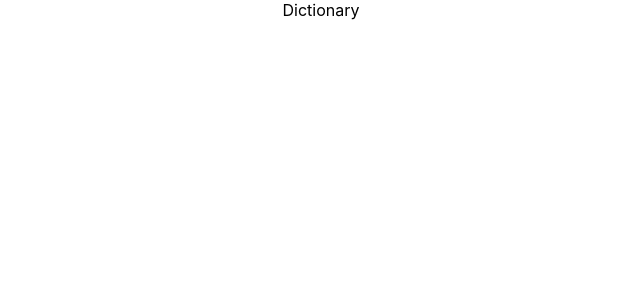
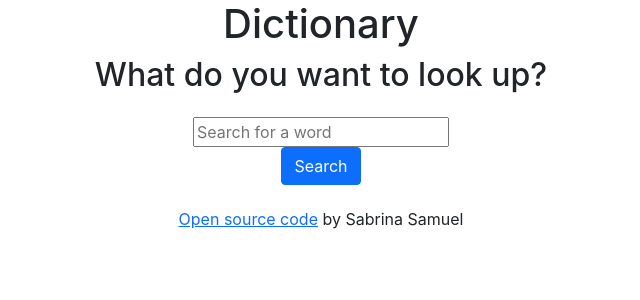
Before and after one commit to ssrome/dictionary-react, a React (Create React App) app: page / in a window 1280 px wide. Shown: the top 300 px of the page, without its empty margins (319-959 px from the left). Built offline with nearby package versions, Linux system fonts and the light colour scheme.

Commit message:
Added search engine

```diff
--- a/public/index.html
+++ b/public/index.html
@@ -10,6 +10,13 @@
       content="Web site created using create-react-app"
     />
     <link rel="apple-touch-icon" href="%PUBLIC_URL%/logo192.png" />
+
+    <link
+      href="https://cdn.jsdelivr.net/npm/bootstrap@5.0.0-beta3/dist/css/bootstrap.min.css"
+      rel="stylesheet"
+      integrity="sha384-eOJMYsd53ii+scO/bJGFsiCZc+5NDVN2yr8+0RDqr0Ql0h+rP48ckxlpbzKgwra6"
+      crossorigin="anonymous"
+    />
     <!--
       manifest.json provides metadata used when your web app is installed on a
       user's mobile device or desktop. See https://developers.google.com/web/fundamentals/web-app-manifest/
--- a/src/App.css
+++ b/src/App.css
@@ -1,3 +1,11 @@
 .App {
   text-align: center;
 }
+
+.Dictionary {
+  margin: 2% 0 0;
+}
+
+.Footer {
+  margin: 2% 0 0;
+}
--- a/src/App.js
+++ b/src/App.js
@@ -1,9 +1,16 @@
 import "./App.css";
+import Dictionary from "./Dictionary";
+import Footer from "./Footer";
 
 function App() {
   return (
     <div className="App">
-      <header className="App-header">Dictionary</header>
+      <div className="container">
+        <h1>Dictionary</h1>
+        <h2>What do you want to look up?</h2>
+        <Dictionary />
+        <Footer />
+      </div>
     </div>
   );
 }
--- /dev/null
+++ b/src/Dictionary.js
@@ -0,0 +1,29 @@
+import React, { useState } from "react";
+
+export default function Dictionary() {
+  const [keyword, setKeyword] = useState("");
+
+  function hanndleKeyword(event) {
+    setKeyword(event.target.value);
+  }
+
+  function search(event) {
+    event.preventDefault();
+    alert(`Searching for ${keyword}`);
+  }
+  return (
+    <div className="Dictionary">
+      <form onSubmit={search}>
+        <input
+          type="search"
+          placeholder="Search for a word"
+          onChange={hanndleKeyword}
+        />
+        <br />
+        <button type="submit" className="btn btn-primary">
+          Search
+        </button>
+      </form>
+    </div>
+  );
+}
--- /dev/null
+++ b/src/Footer.js
@@ -0,0 +1,16 @@
+import React from "react";
+
+export default function Footer() {
+  return (
+    <div className="Footer">
+      <a
+        href="https://github.com/ssrome/dictionary-react"
+        target="_blank"
+        rel="noreferrer"
+      >
+        Open source code
+      </a>{" "}
+      by Sabrina Samuel
+    </div>
+  );
+}
```
